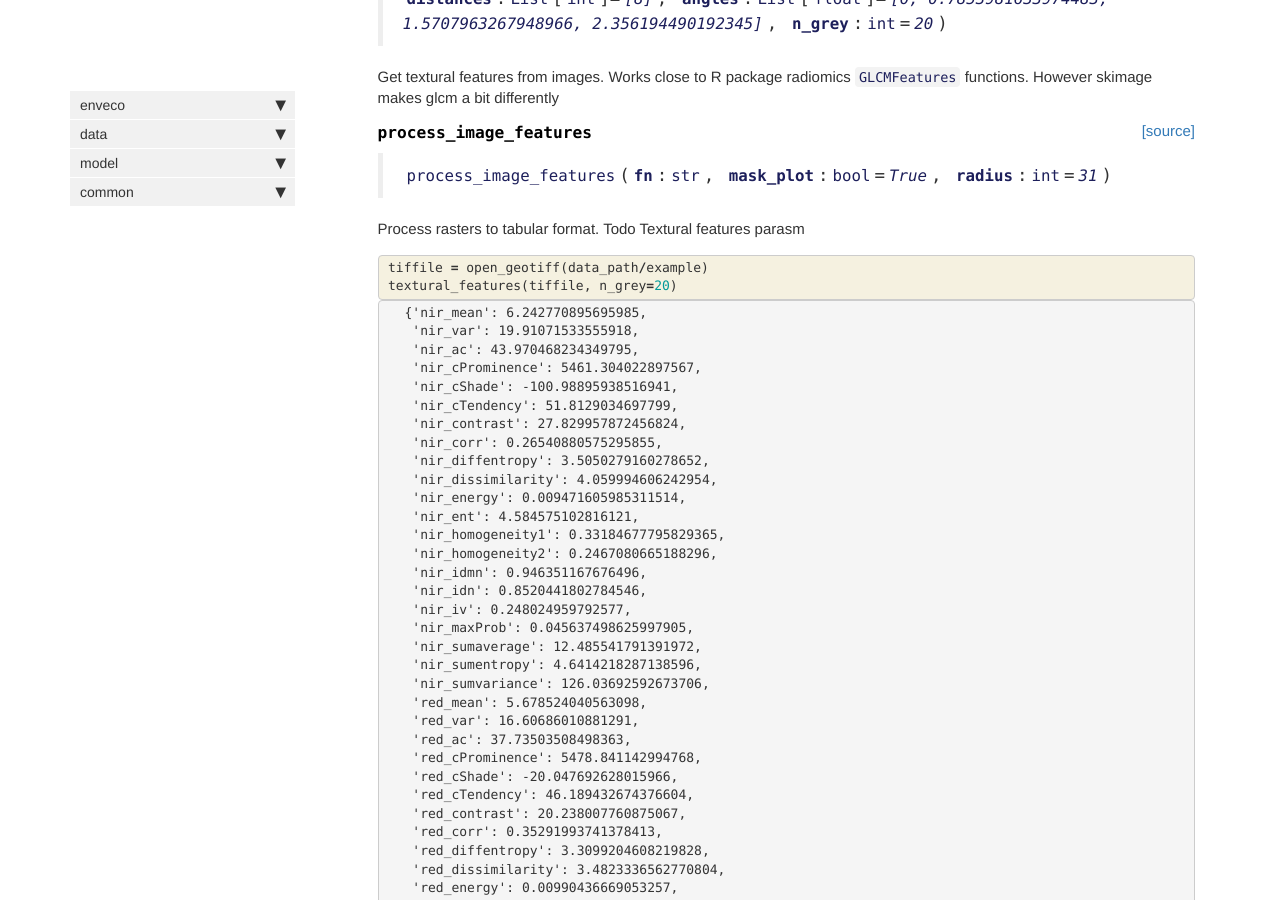
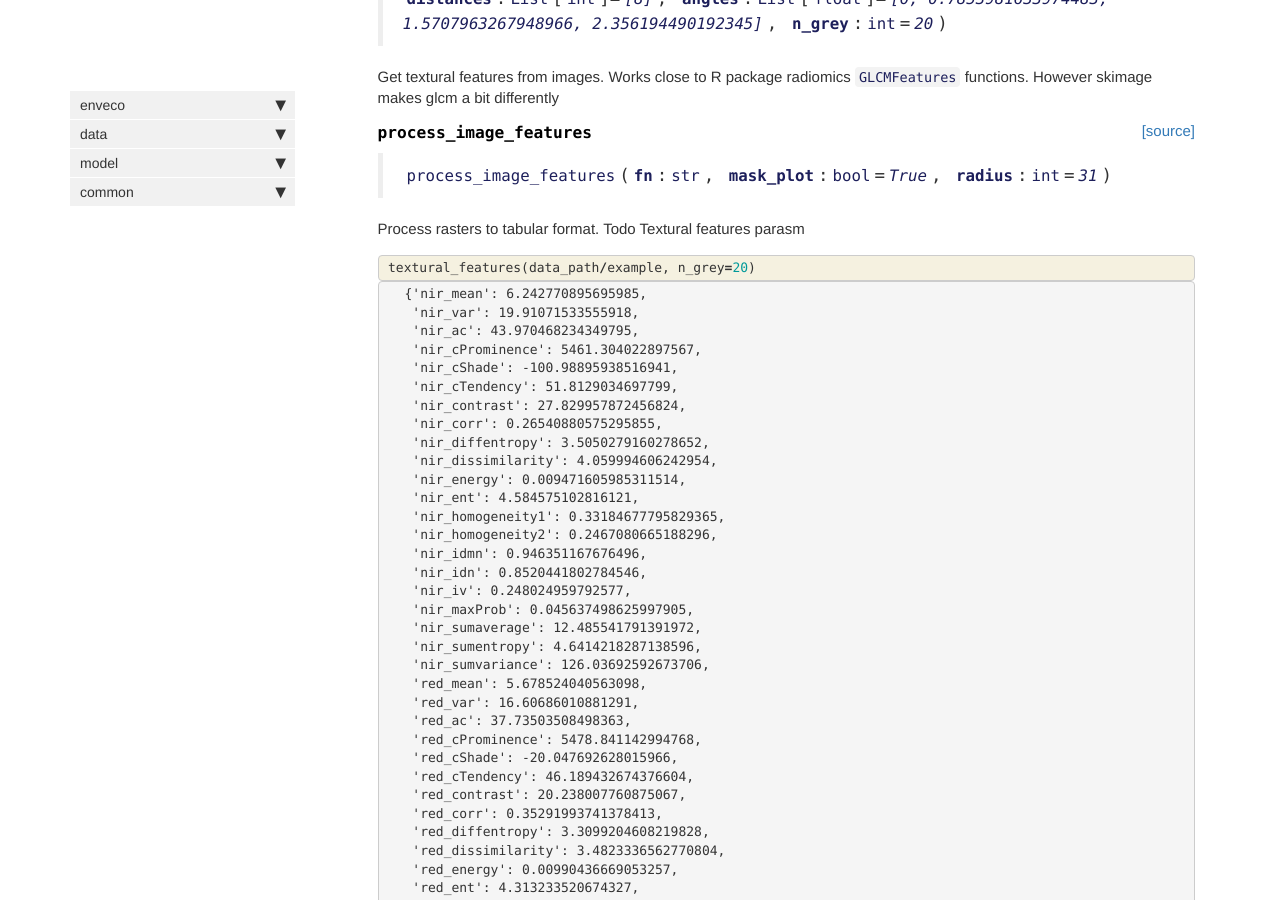
Before and after one commit to mayrajeo/enveco, a Jekyll site: the page built from docs/data.image.html, in a window 1280 px wide and 900 px high, scrolled down 7216 px. Built offline with Jekyll 4.4.1, drawn with Linux system fonts in a browser that asks for light colours; nearby versions of some CDN libraries; comment, search, counter and statistics services are not loaded.

Commit message:
fix tests

```diff
--- a/docs/data.image.html
+++ b/docs/data.image.html
@@ -780,8 +780,7 @@ However skimage makes glcm a bit differently</p>
 
 <div class="inner_cell">
     <div class="input_area">
-<div class=" highlight hl-ipython3"><pre><span></span><span class="n">tiffile</span> <span class="o">=</span> <span class="n">open_geotiff</span><span class="p">(</span><span class="n">data_path</span><span class="o">/</span><span class="n">example</span><span class="p">)</span>
-<span class="n">textural_features</span><span class="p">(</span><span class="n">tiffile</span><span class="p">,</span> <span class="n">n_grey</span><span class="o">=</span><span class="mi">20</span><span class="p">)</span>
+<div class=" highlight hl-ipython3"><pre><span></span><span class="n">textural_features</span><span class="p">(</span><span class="n">data_path</span><span class="o">/</span><span class="n">example</span><span class="p">,</span> <span class="n">n_grey</span><span class="o">=</span><span class="mi">20</span><span class="p">)</span>
 </pre></div>
 
     </div>
```
Also changed, not shown: 1 other file.
